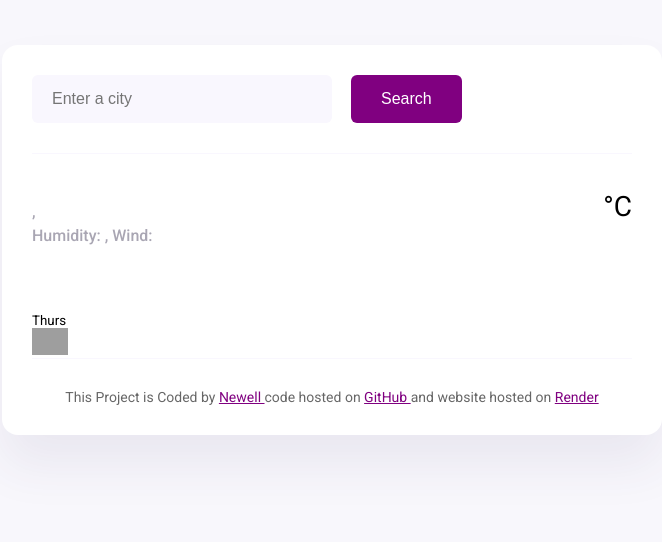
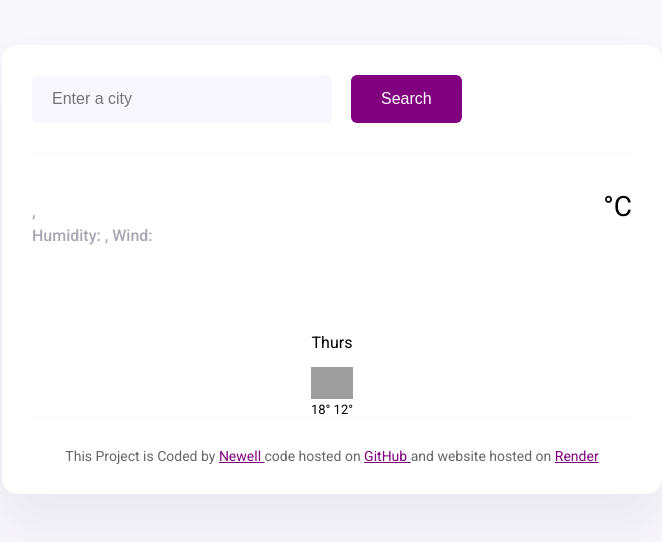
Before and after one commit to NewellNweke/weatherforecast, a plain HTML site: page index.html in a window 1280 px wide. Shown: the whole page, without its empty margins (308-970 px from the left). Drawn offline with nearby package versions, Linux system fonts and the light colour scheme; no server answers; grey boxes are pictures that could not be loaded; a web font is replaced by a local one.

Commit message:
insereted new features in css with html

```diff
--- a/index.html
+++ b/index.html
@@ -44,12 +44,22 @@
  </main>
  <br />
    <small>
-    <div class=" weather-forecast">
+    <div class="weather-forecast">
         <div class = "row">
             <div class ="col-2">
-                Thurs
+                <div class="weather-forecast-date">
+                    Thurs
+                </div>
                 <br />
-                <img src="http://shecodes-assets.s3.amazonaws.com/api/weather/icons/shower-rain-night.png" alt="weather" width ="36"/>
+                <img src="http://shecodes-assets.s3.amazonaws.com/api/weather/icons/shower-rain-night.png" alt="weather" width ="42"/>
+                <div class="weather-forecast-temperature">
+                    <span class="weather-forecast-temperature-max">
+                        18&deg;
+                    </span>
+                        <span class= "weather-forecast-temperature-min">
+                            12&deg;
+                        </span>
+                </div>
             </div>
         </div>
     </div>
--- a/src/style.css
+++ b/src/style.css
@@ -74,6 +74,17 @@ main{
     margin-top: 6px;
     font-size: 28px;
 }
+.weather-forecast{
+    margin-top: 20px;
+    text-align: center;
+}
+.weather-forecast-date{
+    font-size: 16px;
+    color: #000;
+}
+.weather-forecast-temperature{
+    font-size: 13px;
+}
 footer{
     border-top: 1px solid #f9f7fe;
     padding: 30px 0 0 0;
```
